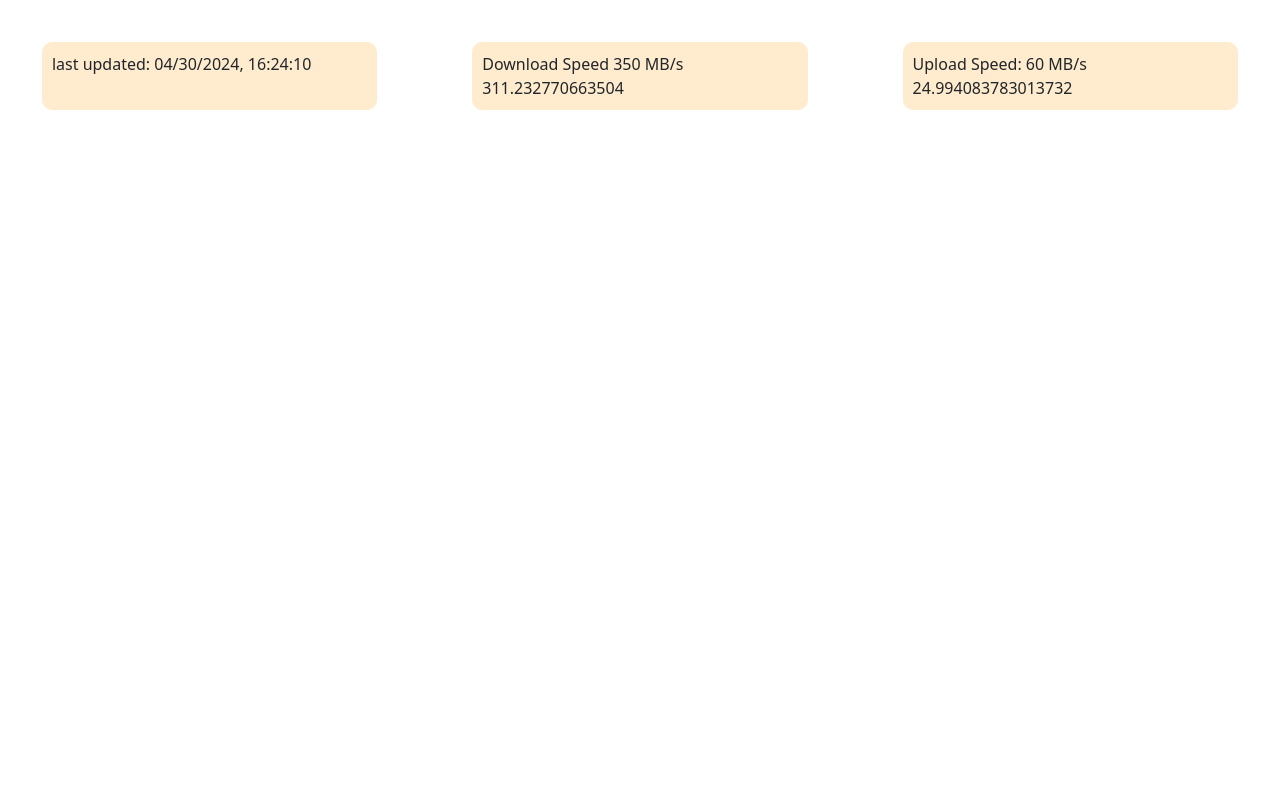
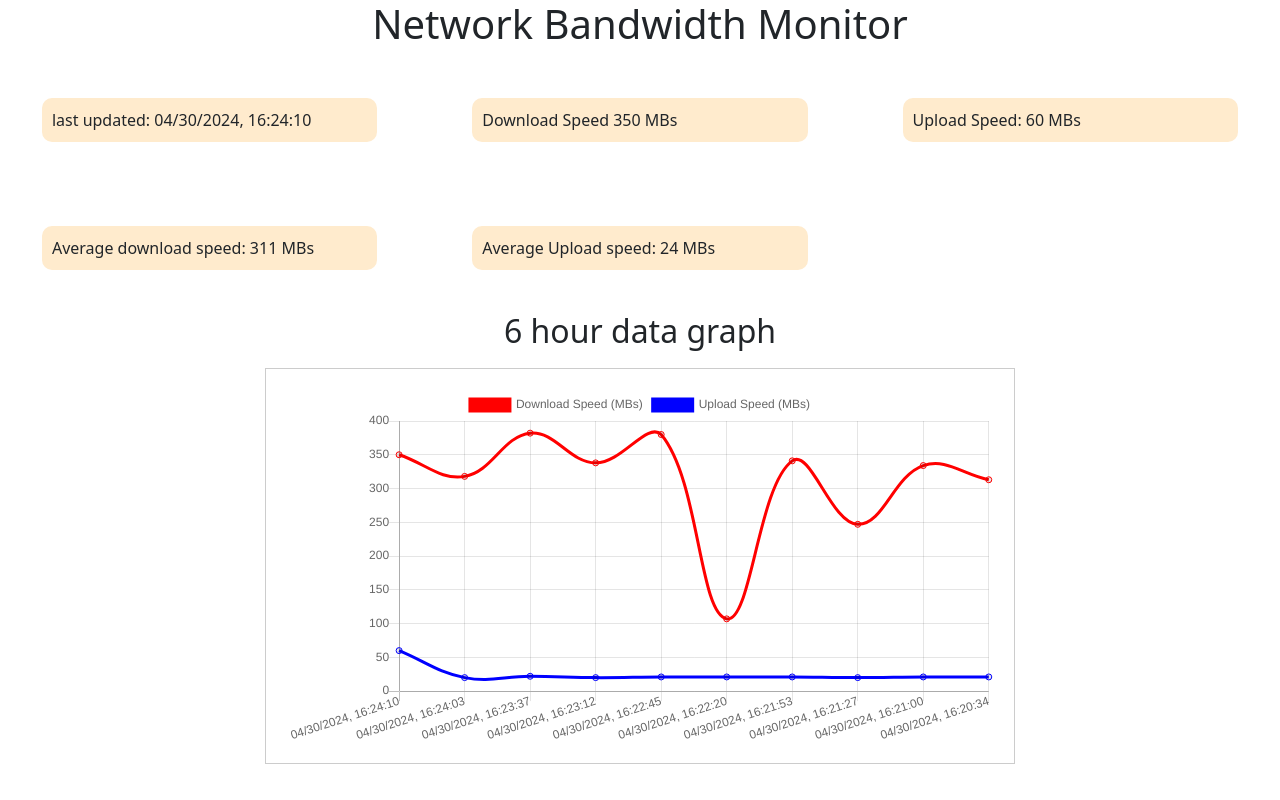
Before and after one commit to taj77/speedtest-cli, a FastAPI app: page / in a window 1280 px wide. Run offline with FastAPI, Linux system fonts and the light colour scheme.

Commit message:
Add graph to html

```diff
--- a/main.py
+++ b/main.py
@@ -38,8 +38,8 @@ async def name(request: Request, db: Session = Depends(get_db)):
         down_average = down_average  +download_arr[i]
         i = i + 1
         pass
-    up_average = up_average/entries_size
-    down_average = down_average/entries_size
+    up_average = int(up_average/entries_size)
+    down_average = int(down_average/entries_size)
 
     return templates.TemplateResponse("home.html", context={"request":request, "bandwidth": read_latest_value(db),
      "uploads": upload_arr, "downloads": download_arr, "uploadAverage" : up_average, "downloadAverage" : down_average})
--- a/templates/home.html
+++ b/templates/home.html
@@ -1,31 +1,51 @@
 <!DOCTYPE html>
-<link href="https://cdn.jsdelivr.net/npm/bootstrap@5.0.2/dist/css/bootstrap.min.css" rel="stylesheet" integrity="sha384-EVSTQN3/azprG1Anm3QDgpJLIm9Nao0Yz1ztcQTwFspd3yD65VohhpuuCOmLASjC" crossorigin="anonymous">
+<link
+  href="https://cdn.jsdelivr.net/npm/bootstrap@5.0.2/dist/css/bootstrap.min.css"
+  rel="stylesheet"
+  integrity="sha384-EVSTQN3/azprG1Anm3QDgpJLIm9Nao0Yz1ztcQTwFspd3yD65VohhpuuCOmLASjC"
+  crossorigin="anonymous"
+/>
+<link rel="shortcut icon" href="#">
 <script src="../static/script.js"></script>
+<script
+src="https://cdnjs.cloudflare.com/ajax/libs/Chart.js/2.9.4/Chart.js">
+</script>
+
 <html>
     <title>Network Monitor</title>
 
     <body>
+        <div class="header">
+
+            <h1>Network Bandwidth Monitor</h1>
+
+            </div>
         <div class="parent">
                 <div class="div1">
                     last updated: <span id="date-time">N/A</span>
-
                 </div>
                 <div class="div2">
-                    Download Speed <span id="download-speed">N/A</span> MB/s
-                    {{ downloadAverage }}
+                    Download Speed <span id="download-speed">N/A</span> MBs
                 </div>
                 <div class="div3">
-                    Upload Speed: <span id="upload-speed">N/A</span>  MB/s
-                    {{ uploadAverage }}
+                    Upload Speed: <span id="upload-speed">N/A</span>  MBs
+                </div>
+                <div class="div4">
+                    Average download speed: {{downloadAverage}} MBs
+                </div>
+                <div class="div5">
+                    Average Upload speed: {{uploadAverage}} MBs
                 </div>
         </div>
-        <!--
-        <div class = "parent">
-            <div class="div1">
-                <b>no data to display yet</b>
+        <div class="container1">
+            <h2>6 hour data graph</h2>
+            <div class="graphParent">
+                <!-- Your graph HTML code goes here -->
+                <canvas id="myChart" style="width:100%;max-width:750px"></canvas>
+                <!-- Or whatever your graph content is -->
             </div>
         </div>
-        -->
+
 
 
 
@@ -35,6 +55,10 @@
 
 
 <style>
+    .header{
+        display: flex;
+        justify-content: center;
+      }
     .parent {
         display: grid;
         grid-template-columns: repeat(3, 1fr);
@@ -43,7 +67,7 @@
         grid-row-gap: 0px;
 
         }
-        .div1,.div2,.div3
+        .div1,.div2,.div3,.div4,.div5
         {
             margin: 10%;
             padding: 10px;
@@ -53,24 +77,98 @@
         .div1 { grid-area: 1 / 1 / 2 / 2; }
         .div2 { grid-area: 1 / 2 / 2 / 3; }
         .div3 { grid-area: 1 / 3 / 2 / 4; }
+        .container1 {
+            display: grid;
+            place-items: center;
+            text-align: center;
+        }
+
+        .graphParent {
+            border: 1px solid #ccc;
+            padding: 20px;
+            max-width: 750px;
+            width: 100%;
+            margin-top: 10px; /* Adjust the margin as needed */
+        }
+
+        #myChart {
+            width: 100%;
+        }
 </style>
 
+
+
 <script>
-    async function requestRecent1(){
-        const render_url = "https://computernetworks-project.onrender.com/recent/";
+
+    async function getData() {
+      const getDataURL = "http://127.0.0.1:8000/recentBandwidths/?Limit=10";
+      var response = await fetch(getDataURL); // switch from local_url to render_url if HOSTED
+      var data = await response.json();
+
+      return data;
+    }
+
+    async function requestRecent1() {
+      const render_url =
+        "https://computernetworks-project.onrender.com/recent/";
       const local_url = "http://127.0.0.1:8000/recent/";
       var response = await fetch(local_url); // switch from local_url to render_url if HOSTED
       var data = await response.json();
-        console.log(data);
       document.getElementById("upload-speed").textContent = data.upload;
       document.getElementById("download-speed").textContent = data.download;
       document.getElementById("date-time").textContent = data.date;
       return data;
     }
+    // UploadChart
+    async function CreateGraph(){
+        const data = await getData();
+        const uploadArr = [];
+        const downloadArr = [];
+        const timeArr = [];
+        let i =0;
+        data.forEach((item, index) => {
+          let tempUp = parseInt(item.upload);
+          let tempDown = parseInt(item.download);
+          uploadArr.push(tempUp);
+          downloadArr.push(tempDown);
+          timeArr.push(item.date)
+            //uploadArr[i]= parseInt(item.upload);
+            //downloadArr[i] = parseInt(item.download);
+            //console.log(uploadArr[i]);
+          });
 
+        const xValues = [100,200,300,400,500,600,700,800,900,1000];
+        console.log(uploadArr);
+        new Chart("myChart", {
+          type: "line",
+          data: {
+            labels: timeArr,
+            datasets: [{
+              data: downloadArr,
+              borderColor: "red",
+              fill: false,
+              label : "Download Speed (MBs)"
+            },{
+              data: uploadArr,
+              borderColor: "blue",
+              fill: false,
+              label: "Upload Speed (MBs)"
+            }]
+          },
+          options: {
+            legend: {display: true}
+          }
+
+
+      });
+        return uploadArr;
+
+    }
+    const data3 = CreateGraph();
     const temp = requestRecent1();
-
 </script>
 
 
+
+
 </html>
```
Also changed, not shown: localHostFiles/loop.py (+6 -5 lines), sql_app.db. Lines whose indentation alone changed are shown as unchanged.
